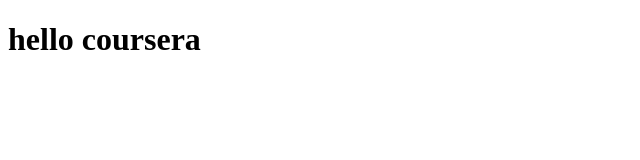
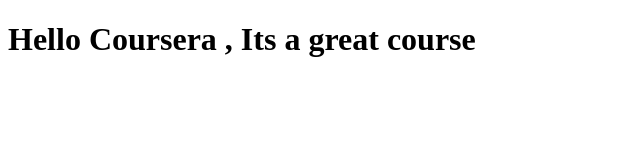
Before and after one commit to lopal/Coursera-Tst, a plain HTML site: page site/index.html in a window 1280 px wide. Shown: the whole page, without its empty margins (0-640 px from the left). Drawn offline with Linux system fonts and the light colour scheme.

Commit message:
Modified this page.

```diff
--- a/site/index.html
+++ b/site/index.html
@@ -4,6 +4,6 @@
 	<title>Hello Coursera !</title>
 </head>
 <body>
-<h1>hello coursera</h1>
+<h1>Hello Coursera , Its a great course</h1>
 </body>
 </html>
```
